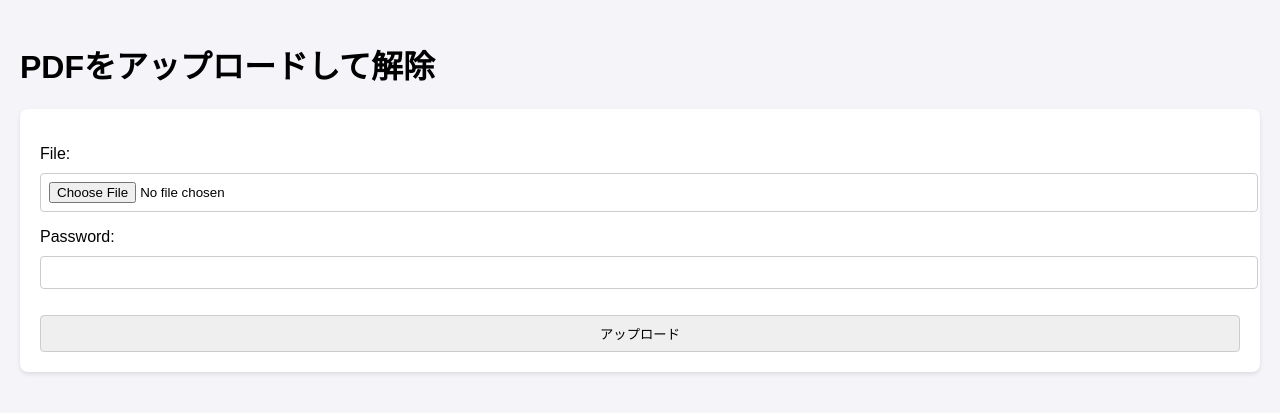
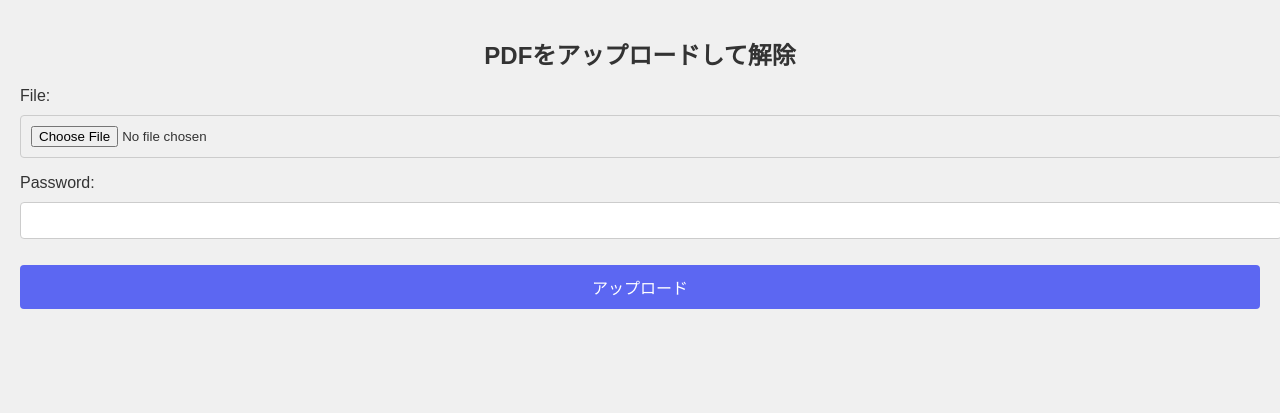
Before and after one commit to SHINYAgenki/pdf_unlocker_web, a Django app: page / in a window 1280 px wide. Shown: the top 413 px of the page. Run offline with Django 5.2, Linux system fonts and the light colour scheme.

Commit message:
スタイルを変更

```diff
--- a/static/css/styles.css
+++ b/static/css/styles.css
@@ -1,23 +1,54 @@
+/* 全体のスタイル設定 */
 body {
-    font-family: Arial, sans-serif;
-    background-color: #f4f4f9;
+    font-family: 'Arial', sans-serif; /* フォントの設定 */
+    background-color: #f0f0f0; /* 背景色 */
     margin: 0;
     padding: 20px;
+    color: #333; /* テキスト色 */
 }
 
-form {
-    background: white;
+/* コンテナとフォームのスタイル設定 */
+.container {
+    max-width: 600px;
+    margin: 0 auto; /* 中央揃え */
+    background: #ffffff; /* 背景色 */
     padding: 20px;
-    border-radius: 8px;
-    box-shadow: 0 2px 4px rgba(0, 0, 0, 0.1);
+    border-radius: 8px; /* 角の丸み */
+    box-shadow: 0 2px 5px rgba(0,0,0,0.1); /* 影の設定 */
+}
+
+h1 {
+    font-size: 24px; /* 見出しのフォントサイズ */
+    color: #333;
+    text-align: center; /* テキストを中央揃え */
 }
 
 input[type="file"],
 input[type="password"],
 button {
-    width: 100%;
-    padding: 8px;
+    width: 100%; /* 幅を100%に設定 */
+    padding: 10px;
     margin-top: 10px;
     border: 1px solid #ccc;
     border-radius: 4px;
 }
+
+button {
+    background-color: #5c67f2; /* ボタンの背景色 */
+    color: white; /* ボタンのテキスト色 */
+    font-size: 16px; /* フォントサイズ */
+    border: none;
+    cursor: pointer; /* カーソルを指マークに */
+    transition: background-color 0.3s; /* 色の変化を滑らかに */
+}
+
+button:hover {
+    background-color: #4a54e1; /* ホバー時の背景色 */
+}
+
+/* レスポンシブデザイン */
+@media (max-width: 600px) {
+    .container {
+        padding: 10px;
+    }
+}
```
